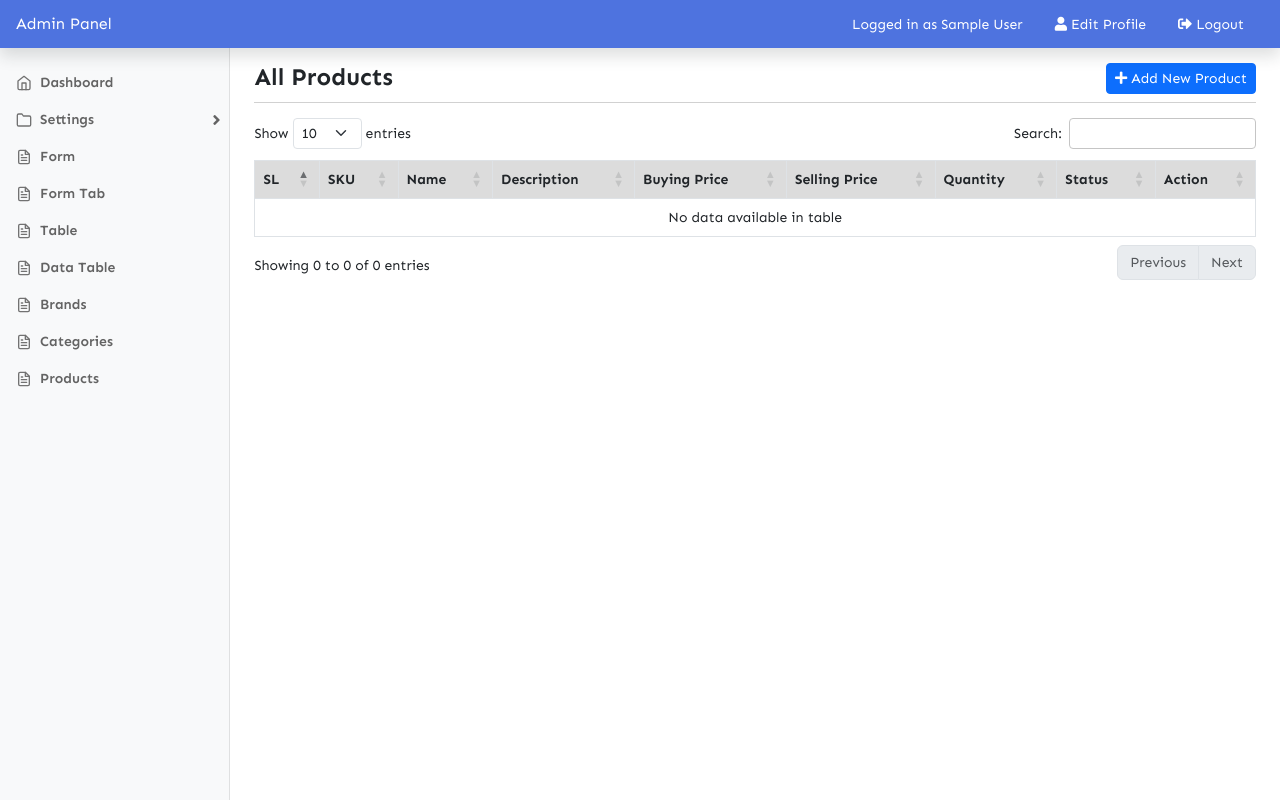
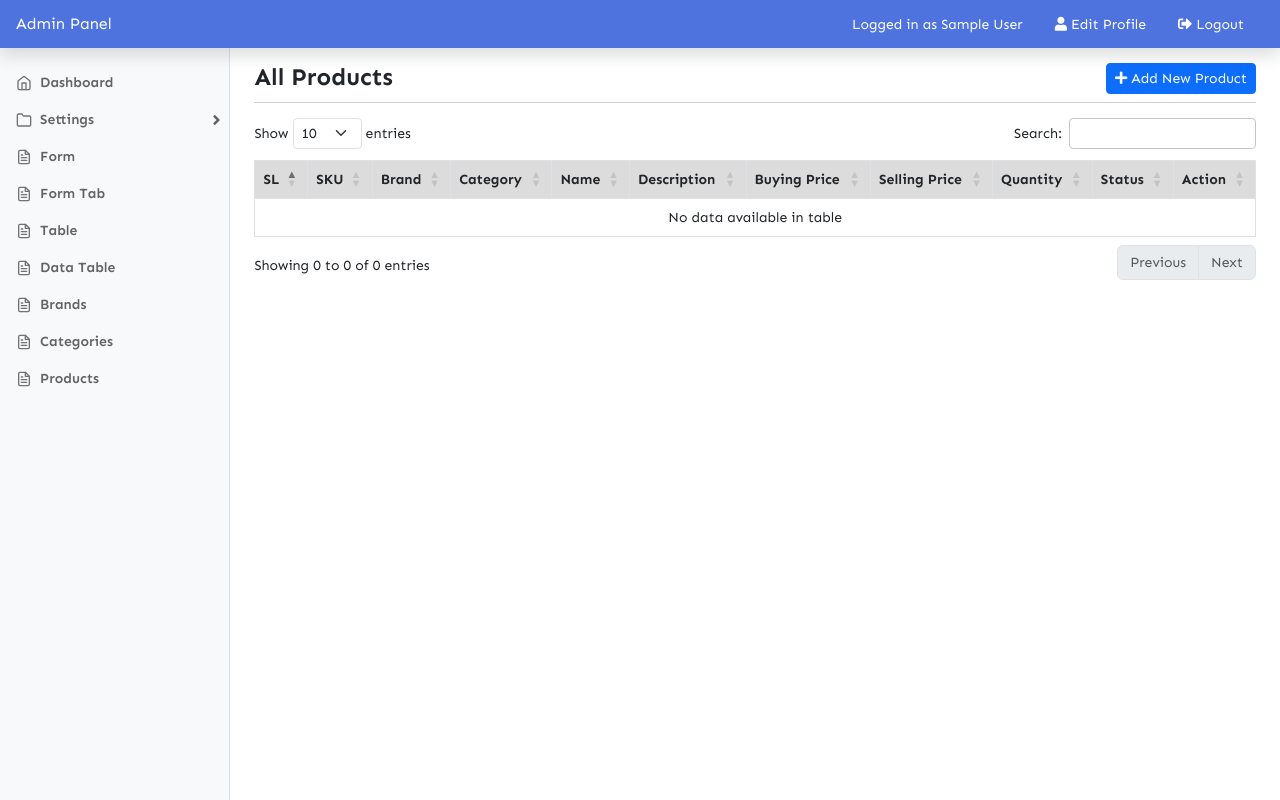
Before and after one commit to webkawsar/w3-php-laravel, a PHP site: page /w3-php-laravel/class-15/stock-management/products/index.php in a window 1280 px wide. Run offline with PHP 8.4, Linux system fonts and the light colour scheme; the visitor is signed in with stand-in values (Sample User, id 1); data that the repository does not hold is empty; some libraries are stand-ins or nearby versions.

Commit message:
show barand * category info by using join on products page, products associated brand, category cannot delete feature added

```diff
--- a/class-15/stock-management/products/index.php
+++ b/class-15/stock-management/products/index.php
@@ -4,7 +4,16 @@
 <?php
 
     try {
-        $sql = "SELECT * FROM products";
+        $sql = "SELECT
+        p.*,
+        b.name as brand_name,
+        c.name as category_name
+        FROM products as p
+        JOIN brands as b
+        ON p.brand_id = b.id
+        JOIN categories as c
+        ON p.category_id = c.id
+        ";
         $stmt = $pdo->prepare($sql);
         $stmt->execute();
         $products = $stmt->fetchAll(PDO::FETCH_ASSOC);
@@ -31,6 +40,8 @@
                         <tr>
                             <th scope="col">SL</th>
                             <th scope="col">SKU</th>
+                            <th scope="col">Brand</th>
+                            <th scope="col">Category</th>
                             <th scope="col">Name</th>
                             <th scope="col">Description</th>
                             <th scope="col">Buying Price</th>
@@ -45,6 +56,8 @@
                             <tr>
                                 <td><?php echo $key + 1; ?></td>
                                 <td><?php echo $product['sku']; ?></td>
+                                <td><?php echo $product['brand_name']; ?></td>
+                                <td><?php echo $product['category_name']; ?></td>
                                 <td><?php echo $product['name']; ?></td>
                                 <td><?php echo $product['description']; ?></td>
                                 <td><?php echo $product['buying_price']; ?></td>
```
Also changed, not shown: class-15/stock-management/brands/delete.php (+10 -0 lines), class-15/stock-management/categories/delete.php (+10 -0 lines).
